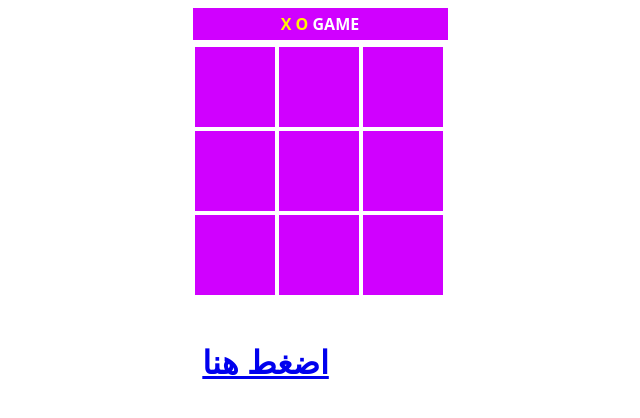
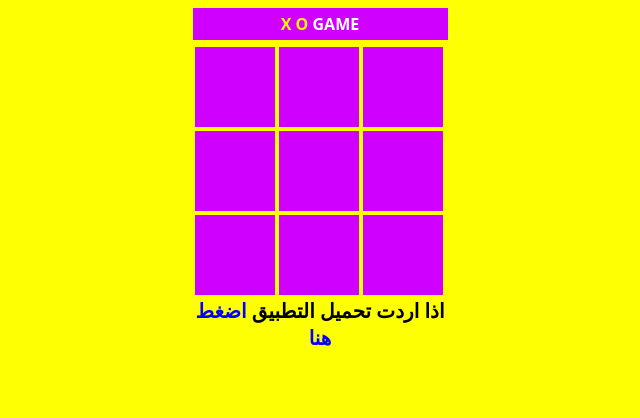
Before and after one commit to websitte123/xo-game, a plain HTML site: page index.html in a window 1280 px wide. Shown: the whole page, without its empty margins (320-960 px from the left). Drawn offline with Linux system fonts and the light colour scheme.

Commit message:
Update style.css

```diff
--- a/style.css
+++ b/style.css
@@ -1,3 +1,7 @@
+body{
+
+    background-color: rgb(255, 255, 3);
+}
 .game{
     width: 255px;
     text-align: center;
@@ -27,3 +31,11 @@ span{
     cursor: pointer;
     background-color: rgb(255, 0, 68);
 }
+h1{
+    font-size: 20px;
+    color: black;
+}
+h1 a{
+    text-decoration: none;
+    color: rgb(4, 0, 255);
+}
```
